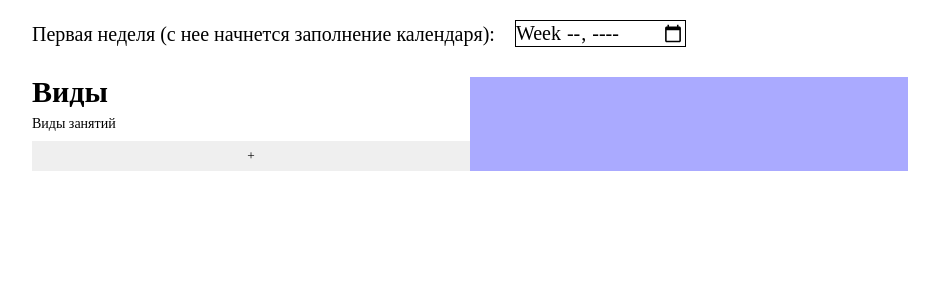
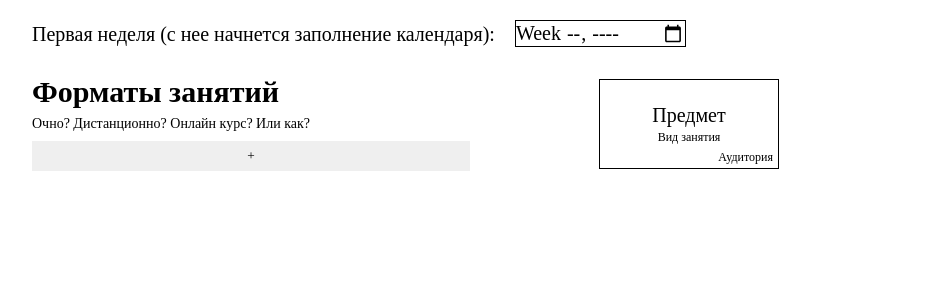
Before and after one commit to alexxxkny/MyStudy, a Django app: page /schedule/settings in a window 1280 px wide. Shown: the part 45-345 px from the top of the page, without its empty margins (170-1109 px from the left). Run offline with Django 3.2, Linux system fonts and the light colour scheme; the visitor is signed in with stand-in values (Sample User, id 1); data that the repository does not hold is empty.

Commit message:
schedule settings completed

```diff
--- a/mystudy_app/admin.py
+++ b/mystudy_app/admin.py
@@ -12,3 +12,8 @@ class UserAdmin(admin.ModelAdmin):
 @admin.register(Group)
 class GroupAdmin(admin.ModelAdmin):
     list_display = ('name', 'group_slug')
+
+
+@admin.register(LessonFormat)
+class LessonFormatAdmin(admin.ModelAdmin):
+    list_display = ('name', 'color', 'group')
--- a/mystudy_app/static/mystudy_app/css/schedule.css
+++ b/mystudy_app/static/mystudy_app/css/schedule.css
@@ -1,135 +1,28 @@
-.schedule-week{
-    width: 100%;
+/*
 
-    display: flex;
-    flex-direction: row;
-    align-items: center;
-    margin: 10px 0;
-    padding: 10px;
-}
-.schedule-week input{
-    font-size: 20px;
-}
-.schedule-week__text{
-    font-size: 20px;
-    margin: 0 20px 0 0;
-}
+*/
 
-
-
-.options-settings{
-    width: 100%;
+.node{
+    max-width: 180px;
+    max-height: 90px;
     flex: 1 1 auto;
 
     display: flex;
     flex-direction: column;
+    align-items: center;
+
+    padding: 5px;
+    border: 1px solid black;
 }
-.options-settings__row{
-    display: flex;
-    flex-direction: row;
-
-    padding: 10px;
-}
-.options-settings__select{
-    display: flex;
-    flex-direction: column;
-    flex: 0 1 50%;
-}
-.options-settings__title{
-    margin: 0 0 10px 0;
-}
-.options-settings__title p{
-    font-size: 30px;
-    font-weight: bold;
-}
-.options-settings__info{
-    margin: 0 0 10px 0;
-}
-.options-settings__info p{
-
-}
-.options-settings__form{
-    display: flex;
-    flex-direction: column;
-}
-.options-settings__option{
-    display: grid;
-    grid-template-columns: 1fr 60px 60px;
-
-    background-color: #F2F4FF;
-    padding: 10px;
-}
-.options-settings__option_selected{
-    background-color: #E3E7FF;
-}
-.options-settings__name{
-    margin: 0 12px 0 0;
-}
-.options-settings__name p{
+.node__lesson{
+    margin: 20px 0 6px 0;
     font-size: 20px;
 }
-.options-settings__color{}
-.options-settings__edit{
-    display: flex;
-    flex-direction: row;
-    align-items: center;
-
-    cursor: pointer;
+.node__type{
+    margin: 0 0 8px 0;
+    font-size: 12px;
 }
-.options-settings__add-row{
-    display: flex;
-    flex-direction: row;
-    justify-content: center;
-    align-items: center;
+.node__room{
+    font-size: 12px;
+    align-self: flex-end;
 }
-.options-settings__add-row button{
-    width: 100%;
-    height: 30px;
-}
-.options-settings__example{
-    flex: 0 1 50%;
-    background-color: #AAAAFF;
-}
-
-
-
-.popup{
-    position: absolute;
-    margin: auto;
-    opacity: 0;
-    pointer-events: none;
-
-    border: 2px solid blue;
-    background-color: white;
-    border-radius: 10px;
-}
-.popup.active{
-    position: absolute;
-    top: 50%;
-    left: 50%;
-    opacity: 1;
-    pointer-events: all;
-    transform: translate(-50%, -50%);
-}
-.popup__inner{
-    display: flex;
-    flex-direction: row;
-    align-items: center;
-    justify-content: center;
-
-    padding: 30px;
-}
-.popup__inner button{
-    margin: 0 15px 0 0;
-    background-color: white;
-}
-.popup__inner input{
-    margin: 0 15px 0 0;
-}
-.popup__inner form{
-    display: flex;
-    flex-direction: row;
-    justify-content: center;
-    align-items: center;
-
-}
--- /dev/null
+++ b/mystudy_app/static/mystudy_app/css/schedule_settings.css
@@ -0,0 +1,138 @@
+.schedule-week{
+    width: 100%;
+
+    display: flex;
+    flex-direction: row;
+    align-items: center;
+    margin: 10px 0;
+    padding: 10px;
+}
+.schedule-week input{
+    font-size: 20px;
+}
+.schedule-week__text{
+    font-size: 20px;
+    margin: 0 20px 0 0;
+}
+
+
+
+.options-settings{
+    width: 100%;
+    flex: 1 1 auto;
+
+    display: flex;
+    flex-direction: column;
+}
+.options-settings__row{
+    display: flex;
+    flex-direction: row;
+
+    padding: 10px;
+}
+.options-settings__select{
+    display: flex;
+    flex-direction: column;
+    flex: 0 1 50%;
+}
+.options-settings__title{
+    margin: 0 0 10px 0;
+}
+.options-settings__title p{
+    font-size: 30px;
+    font-weight: bold;
+}
+.options-settings__info{
+    margin: 0 0 10px 0;
+}
+.options-settings__info p{
+
+}
+.options-settings__form{
+    display: flex;
+    flex-direction: column;
+}
+.options-settings__option{
+    display: grid;
+    grid-template-columns: 1fr 60px 60px;
+
+    background-color: #F2F4FF;
+    padding: 10px;
+}
+.options-settings__option_selected{
+    background-color: #E3E7FF;
+}
+.options-settings__name{
+    margin: 0 12px 0 0;
+}
+.options-settings__name p{
+    font-size: 20px;
+}
+.options-settings__color{}
+.options-settings__edit{
+    display: flex;
+    flex-direction: row;
+    align-items: center;
+
+    cursor: pointer;
+}
+.options-settings__add-row{
+    display: flex;
+    flex-direction: row;
+    justify-content: center;
+    align-items: center;
+}
+.options-settings__add-row button{
+    width: 100%;
+    height: 30px;
+}
+.options-settings__example{
+    display: flex;
+    justify-content: center;
+    align-items: center;
+
+    flex: 0 1 50%;
+}
+
+
+
+.popup{
+    position: absolute;
+    margin: auto;
+    opacity: 0;
+    pointer-events: none;
+
+    border: 2px solid blue;
+    background-color: white;
+    border-radius: 10px;
+}
+.popup.active{
+    position: absolute;
+    top: 50%;
+    left: 50%;
+    opacity: 1;
+    pointer-events: all;
+    transform: translate(-50%, -50%);
+}
+.popup__inner{
+    display: flex;
+    flex-direction: row;
+    align-items: center;
+    justify-content: center;
+
+    padding: 30px;
+}
+.popup__inner button{
+    margin: 0 15px 0 0;
+    background-color: white;
+}
+.popup__inner input{
+    margin: 0 15px 0 0;
+}
+.popup__inner form{
+    display: flex;
+    flex-direction: row;
+    justify-content: center;
+    align-items: center;
+
+}
--- a/mystudy_app/static/mystudy_app/js/base.js
+++ b/mystudy_app/static/mystudy_app/js/base.js
@@ -1 +1,22 @@
 const csrftoken = document.querySelector('[name=csrfmiddlewaretoken]').value;
+
+async function post_json(url, data) {
+    return await fetch(url, {
+        method: 'POST',
+        headers: {
+            'Content-Type': 'application/json;charset=utf-8',
+            'X-CSRFToken': csrftoken
+        },
+        body: JSON.stringify(data)
+    })
+}
+
+async function post_form(url, form){
+    return await fetch(url, {
+        method: 'POST',
+        headers: {
+            'X-CSRFToken': csrftoken
+        },
+        body: form
+    })
+}
--- a/mystudy_app/static/mystudy_app/js/schedule_settings.js
+++ b/mystudy_app/static/mystudy_app/js/schedule_settings.js
@@ -1,13 +1,46 @@
 "use strict"
 
-
-let active_popup = null;
-const add_row_buttons = document.querySelectorAll('div.options-settings__add-row>button');
+let active_row = null
+let active_popup = null
+const add_row_buttons = document.querySelectorAll('div.options-settings__add-row>button')
 const formats_form = document.querySelector('.options-settings__form')
 let rows = document.getElementsByClassName('options-settings__option')
+let example_node = document.getElementById('example-node')
 
+function changeExampleColor(){
+    const color = active_row.querySelector('input[type=color]').value
+    example_node.style.backgroundColor = color
+}
 
-let delete_format_btn = document.querySelector('#delete_format_btn')
+const edit_form = document.getElementById('edit-form')
+edit_form.addEventListener('submit', async (e) => {
+    e.preventDefault()
+    let form = new FormData(edit_form)
+    form.set('id', active_row.getAttribute('data-id'))
+    let response = await post_form('#', form)
+    if(response.ok){
+        active_row.querySelector('.options-settings__name>p').innerText = form.get('name')
+        closePopup()
+    }
+})
+
+async function changeColorHandler(event){
+    const picker = event.currentTarget
+    const color = picker.value.slice(1)
+    const id = picker.closest('.options-settings__option').getAttribute('data-id')
+    const response = await post_json('#', {
+        'action': 'change_color',
+        'id': id,
+        'color': color
+    })
+}
+let color_pickers = document.querySelectorAll('.options-settings__color>input[type=color]')
+for(let picker of color_pickers){
+    picker.addEventListener('input', changeExampleColor)
+    picker.addEventListener('change', changeColorHandler)
+}
+
+const delete_format_btn = document.querySelector('#delete_format_btn')
 delete_format_btn.addEventListener('click', async (e) => {
     console.log(active_popup)
     const format_id = active_popup.getAttribute('data-id')
@@ -21,20 +54,22 @@ delete_format_btn.addEventListener('click', async (e) => {
         body: JSON.stringify({'action': 'delete', 'id': format_id})
     })
     if(response.ok){
-        // delete row
+        if(active_row){
+            active_row.remove()
+            active_row = null
+            closePopup()
+        }
     }
 })
 
-
-
-
-
 function selectedRow(event){
-    let selected_row = document.querySelector('.options-settings__option_selected')
-    if (selected_row){
-        selected_row.classList.toggle('options-settings__option_selected')
+    if (active_row){
+        active_row.classList.remove('options-settings__option_selected')
     }
-    event.currentTarget.classList.add('options-settings__option_selected')
+    active_row = event.currentTarget
+    active_row.classList.add('options-settings__option_selected')
+    changeExampleColor()
+    event.stopPropagation()
 }
 
 function optionEditPopup(event){
@@ -49,7 +84,7 @@ function optionEditPopup(event){
     popup.setAttribute('data-id', id)
     active_popup = popup;
     popup.classList.add('active');
-    event.stopPropagation();
+    //event.stopPropagation();
 }
 
 function optionAddPopup(event){
@@ -64,7 +99,13 @@ function optionAddPopup(event){
 
 function closePopup(event){
     if(active_popup){
-        if(event.target.closest('.popup') !== active_popup){
+        if(event){
+            if(event.target.closest('.popup') !== active_popup){
+                active_popup.classList.remove('active');
+                active_popup = null
+            }
+        }
+        else{
             active_popup.classList.remove('active');
             active_popup = null
         }
@@ -72,31 +113,52 @@ function closePopup(event){
 }
 document.body.addEventListener('click', closePopup);
 
-function addRow(){
-
+async function addFormat(event){
+    event.preventDefault()
+    if(active_popup){
+        const name = active_popup.querySelector('input[name=name]').value
+        const color = active_popup.querySelector('input[name=color]').value.slice(1)
+        if(name){
+            let response = await post_json('#',{
+                'action': 'add',
+                'name': name,
+                'color': color
+            })
+            if(response.ok){
+                const is_json = response.headers.get('Content-Type').includes('json')
+                if(is_json){
+                    const json = await response.json()
+                    const id = json['id']
+                    formats_form.insertAdjacentHTML('beforeend', `
+                        <div class="options-settings__option" data-id="${id}">
+                            <div class="options-settings__name">
+                                <p>
+                                    ${name}
+                                </p>
+                            </div>
+                            <div class="options-settings__color">
+                                <input type="color" value="#${color}">
+                            </div>
+                            <div class="options-settings__edit">
+                                <img src="http://127.0.0.1:8000/static/mystudy_app/images/icons/dots_icon.svg" alt="">
+                            </div>
+                        </div>
+                    `)
+                    formats_form.lastElementChild.addEventListener('click', selectedRow);
+                    formats_form.lastElementChild.querySelector('.options-settings__edit').addEventListener('click', optionEditPopup);
+                    formats_form.lastElementChild.querySelector('input[type=color]').addEventListener('change', changeColorHandler)
+                    active_popup.querySelector('input[name=name]').value = ''
+                }
+                closePopup()
+            }
+        }
+    }
 }
+const add_format_form = document.getElementById('add-format-form')
+add_format_form.addEventListener('submit', addFormat)
 
 for (let btn of add_row_buttons){
     btn.addEventListener('click', optionAddPopup);
-    // btn.addEventListener('click', function (event) {
-    //     formats_form.insertAdjacentHTML('beforeend', `
-    //         <div class="options-settings__option">
-    //             <div class="options-settings__name">
-    //                 <p>
-    //                     Example
-    //                 </p>
-    //             </div>
-    //             <div class="options-settings__color">
-    //                 <input type="color" value="#000000">
-    //             </div>
-    //             <div class="options-settings__edit">
-    //                 <img src="http://127.0.0.1:8000/static/mystudy_app/images/icons/dots_icon.svg" alt="">
-    //             </div>
-    //         </div>
-    //     `)
-    //     formats_form.lastElementChild.addEventListener('click', selectedRow);
-    //     formats_form.lastElementChild.querySelector('.options-settings__edit').addEventListener('click', optionEditPopup);
-    // });
 }
 
 for (let row of rows){
--- a/mystudy_app/templates/mystudy_app/base.html
+++ b/mystudy_app/templates/mystudy_app/base.html
@@ -93,8 +93,7 @@
 
 </div>
 {% csrf_token %}
-<script src="{% static 'mystudy_app/js/base.js' %}">
-</script>
+<script src="{% static 'mystudy_app/js/base.js' %}"></script>
 {% block scripts %}
 
 {% endblock %}
--- a/mystudy_app/templates/mystudy_app/schedule/base_schedule.html
+++ b/mystudy_app/templates/mystudy_app/schedule/base_schedule.html
@@ -3,6 +3,7 @@
 {% load static %}
 
 {% block links %}
+    <link rel="stylesheet" href="{% static 'mystudy_app/css/schedule_settings.css' %}">
     <link rel="stylesheet" href="{% static 'mystudy_app/css/schedule.css' %}">
 {% endblock %}
 
--- a/mystudy_app/templates/mystudy_app/schedule/schedule_settings.html
+++ b/mystudy_app/templates/mystudy_app/schedule/schedule_settings.html
@@ -13,10 +13,10 @@
 
                 <div class="options-settings__select">
                     <div class="options-settings__title">
-                        <p>Виды</p>
+                        <p>Форматы занятий</p>
                     </div>
                     <div class="options-settings__info">
-                        <p>Виды занятий</p>
+                        <p>Очно? Дистанционно? Онлайн курс? Или как?</p>
                     </div>
                     <div class="options-settings__form">
                         {% for format in formats %}
@@ -40,7 +40,11 @@
                     </div>
                 </div>
                 <div class="options-settings__example">
-
+                    <div id="example-node" class="node node_example">
+                        <p class="node__lesson">Предмет</p>
+                        <p class="node__type">Вид занятия</p>
+                        <p class="node__room">Аудитория</p>
+                    </div>
                 </div>
             </div>
 
@@ -48,20 +52,18 @@
         </div>
         <div id="edit_popup" class="popup">
             <div class="popup__inner">
-
-
+                <form id="edit-form">
                     <input type="text" class="base-input" name="name">
-                    <button id="delete_format_btn">
-                        <img src="http://127.0.0.1:8000/static/mystudy_app/images/icons/delete_icon.svg" alt="">
-                    </button>
                     <input type="submit" class="base-btn" value="Сохранить">
-
+                </form>
+                <button id="delete_format_btn">
+                    <img src="http://127.0.0.1:8000/static/mystudy_app/images/icons/delete_icon.svg" alt="">
+                </button>
             </div>
         </div>
         <div id="add_popup" class="popup">
             <div class="popup__inner">
-                <form method="post">
-
+                <form id="add-format-form" method="post">
                     <input type="text" class="base-input" name="name">
                     <input type="color" value="#FFFFFF" name="color">
                     <input type="submit" class="base-btn" value="Добавить">
--- a/mystudy_app/views.py
+++ b/mystudy_app/views.py
@@ -5,6 +5,7 @@ from django.shortcuts import render, redirect
 from django.urls import reverse_lazy
 from django.http import HttpResponse, JsonResponse
 from django.views import View
+from django.core.exceptions import *
 from django.views.generic import CreateView, TemplateView, ListView, DetailView, FormView
 from .forms import *
 import json
@@ -45,21 +46,41 @@ class SchedulePage(LoginRequiredMixin, TemplateView):
             return HttpResponse(request)
 
 
-
 class ScheduleSettingsPage(LoginRequiredMixin, TemplateView):
     template_name = 'mystudy_app/schedule/schedule_settings.html'
     login_url = 'mystudy_app:login'
 
     def post(self, request, *args, **kwargs):
-        print(request.body)
-        query = json.loads(request.body)
-        print(query)
-        if query['action'] == 'delete':
-            format_id = query['id']
-            LessonFormat.objects.get(pk=format_id).delete()
-            return HttpResponse(request)
+        if 'form' in request.content_type:
+            new_name = request.POST['name']
+            format_id = request.POST['id']
+            LessonFormat.objects.filter(pk=format_id).update(name=new_name)
+            return HttpResponse()
         else:
-            return HttpResponse(request)
+            query = json.loads(request.body)
+            if 'action' not in query:
+                return HttpResponse(request)
+            if query['action'] == 'delete':
+                format_id = query['id']
+                LessonFormat.objects.get(pk=format_id).delete()
+                return HttpResponse(request)
+            elif query['action'] == 'add':
+                name = query['name']
+                color = query['color']
+                group = request.user.group
+                try:
+                    new_obj = LessonFormat.objects.create(name=name, color=color, group=group)
+                except:
+                    print('error')
+                else:
+                    return JsonResponse({'id': new_obj.pk})
+            elif query['action'] == 'change_color':
+                format_id = query['id']
+                new_color = query['color']
+                LessonFormat.objects.filter(pk=format_id).update(color=new_color)
+                return HttpResponse()
+            else:
+                return HttpResponse()
 
     def get(self, request, *args, **kwargs):
         context = {
```
Also changed, not shown: mystudy_app/models.py (line endings or trailing spaces), mystudy_app/templates/mystudy_app/schedule/dots_icon.svg (deleted).
